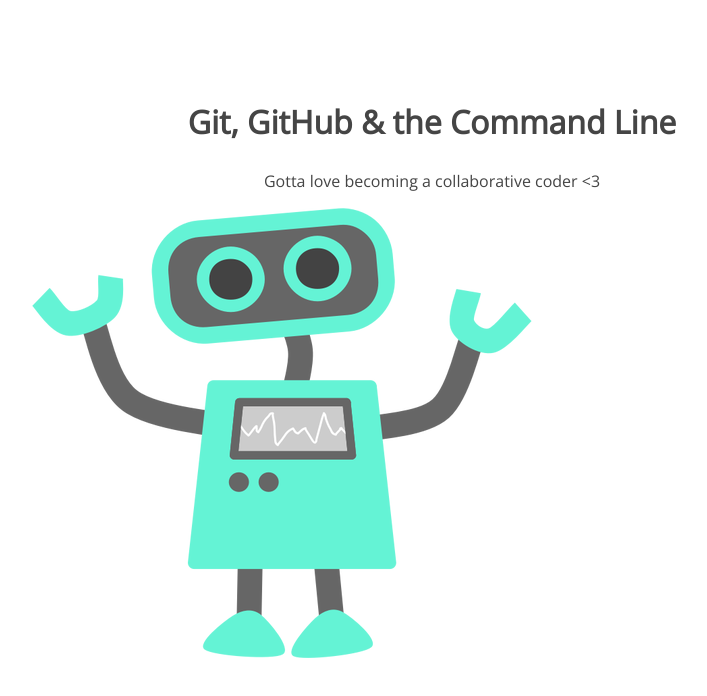
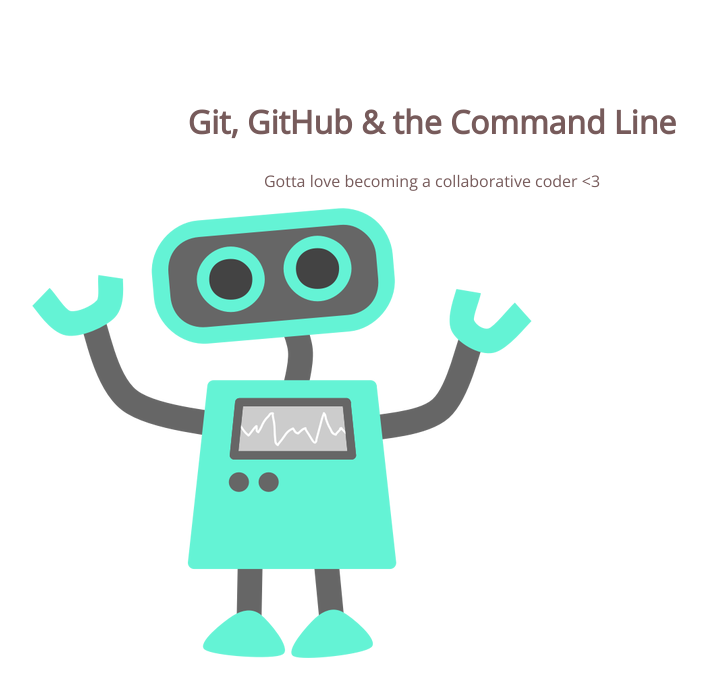
Before and after one commit to wymans32/105-project, a plain HTML site: page index.html in a window 1280 px wide. Shown: the whole page, without its empty margins (208-915 px from the left). Drawn offline with nearby package versions, Linux system fonts and the light colour scheme.

Commit message:
changed h1 color

```diff
--- a/css/style.css
+++ b/css/style.css
@@ -5,7 +5,7 @@
 section h1,
 section p {
 	text-align: center;
-	color: #454545;
+	color: #775b5b;
 }
 section h1 {
 	font: 32px 'Open Sans';
```
